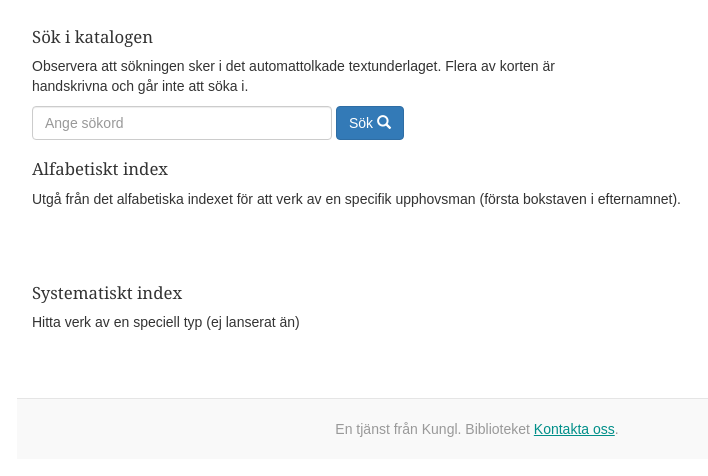
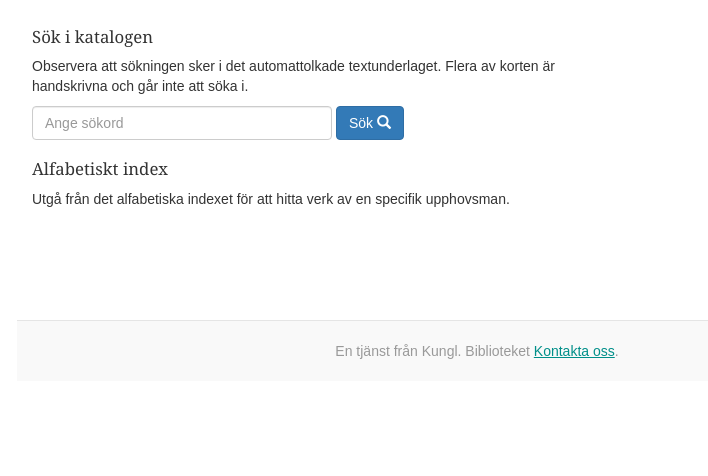
Before and after one commit to Kungbib/musikkatalogen, a Django app: template cards/templates/index.html in a window 1280 px wide. Shown: the part 188-664 px from the top of the page, without its empty margins (163-871 px from the left). Run offline with Django 3.2, Linux system fonts and the light colour scheme; the template is opened without the code that fills it, so the values that code supplies are empty; some libraries are stand-ins or nearby versions.

Commit message:
cleaned from systematic index

```diff
--- a/cards/templates/index.html
+++ b/cards/templates/index.html
@@ -26,7 +26,7 @@
       <div class="row">
         <div class="col-md-12">
           <h2>Alfabetiskt index</h2>
-          <p>Utgå från det alfabetiska indexet för att verk av en specifik upphovsman (första bokstaven i efternamnet).</p>
+          <p>Utgå från det alfabetiska indexet för att hitta verk av en specifik upphovsman.</p>
           <ul class="pagination pagination-sm">
             {% for card in index_cards %}
             <li>
@@ -37,13 +37,6 @@
         </div>
       </div>
 
-      <div class="row">
-        <div class="col-md-12">
-          <h2>Systematiskt index</h2>
-          <p>Hitta verk av en speciell typ (ej lanserat än)</p>
-        </div>
-      </div>
-
       {% include "_footer.html" %}
 
 {% endblock %}
```
